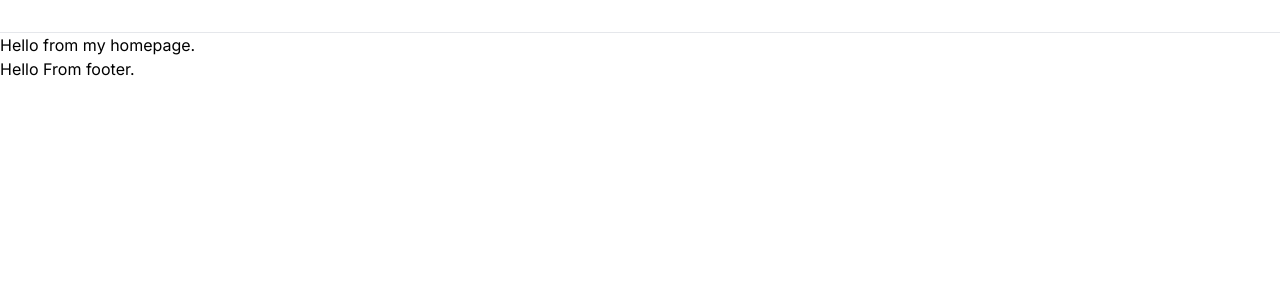
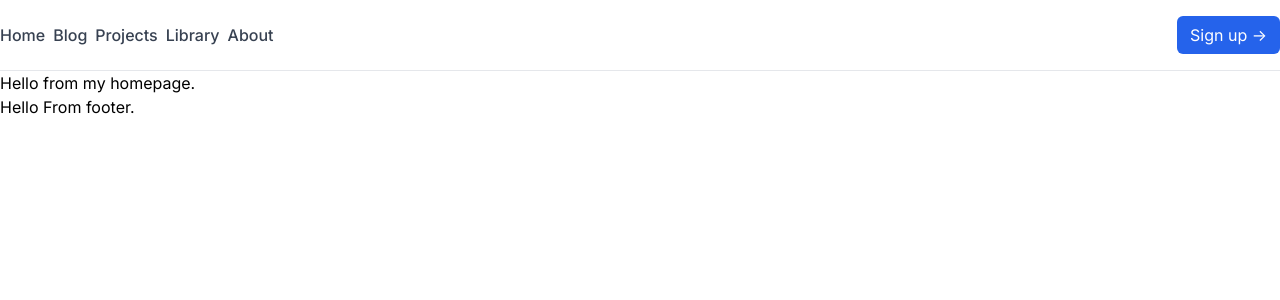
Before and after one commit to bhimrazy/bhimraj.com.np, a Next.js app: page / in a window 1280 px wide. Shown: the top 300 px of the page. Built offline with nearby package versions, Linux system fonts and the light colour scheme.

Commit message:
Header Part Completed

```diff
--- a/src/components/header.tsx
+++ b/src/components/header.tsx
@@ -6,7 +6,16 @@ export default function Header() {
     const button_content = "Sign up ->"
     return (
         <header className="flex w-full place-content-center border-b py-4 ">
-
+            <nav className="flex justify-between w-full max-w-7xl mx-auto items-center">
+                <ul className="flex space-x-2 font-medium text-gray-700">
+                    {nav_items.map((item, idx) => (
+                        <li className="hover:text-gray-900 cursor-pointer" key={idx}>{item}</li>
+                    ))}
+                </ul>
+                <button className="bg-blue-600 text-white px-3 py-[6px] rounded-md hover:bg-white border border-opacity-0 hover:border-opacity-100 hover:text-blue-700 border-blue-600">
+                    {button_content}
+                </button>
+            </nav>
         </header>
     )
 }
```
